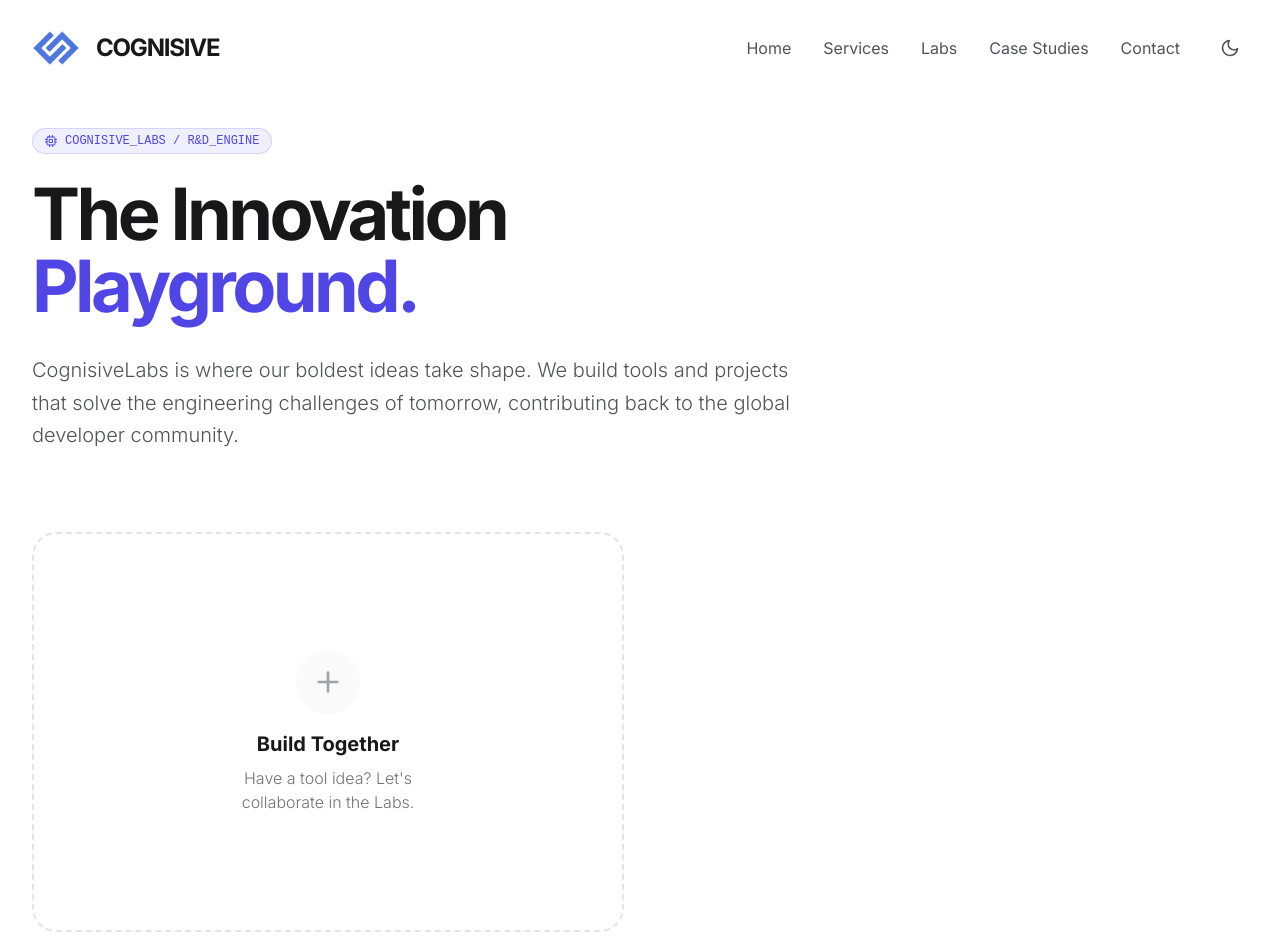
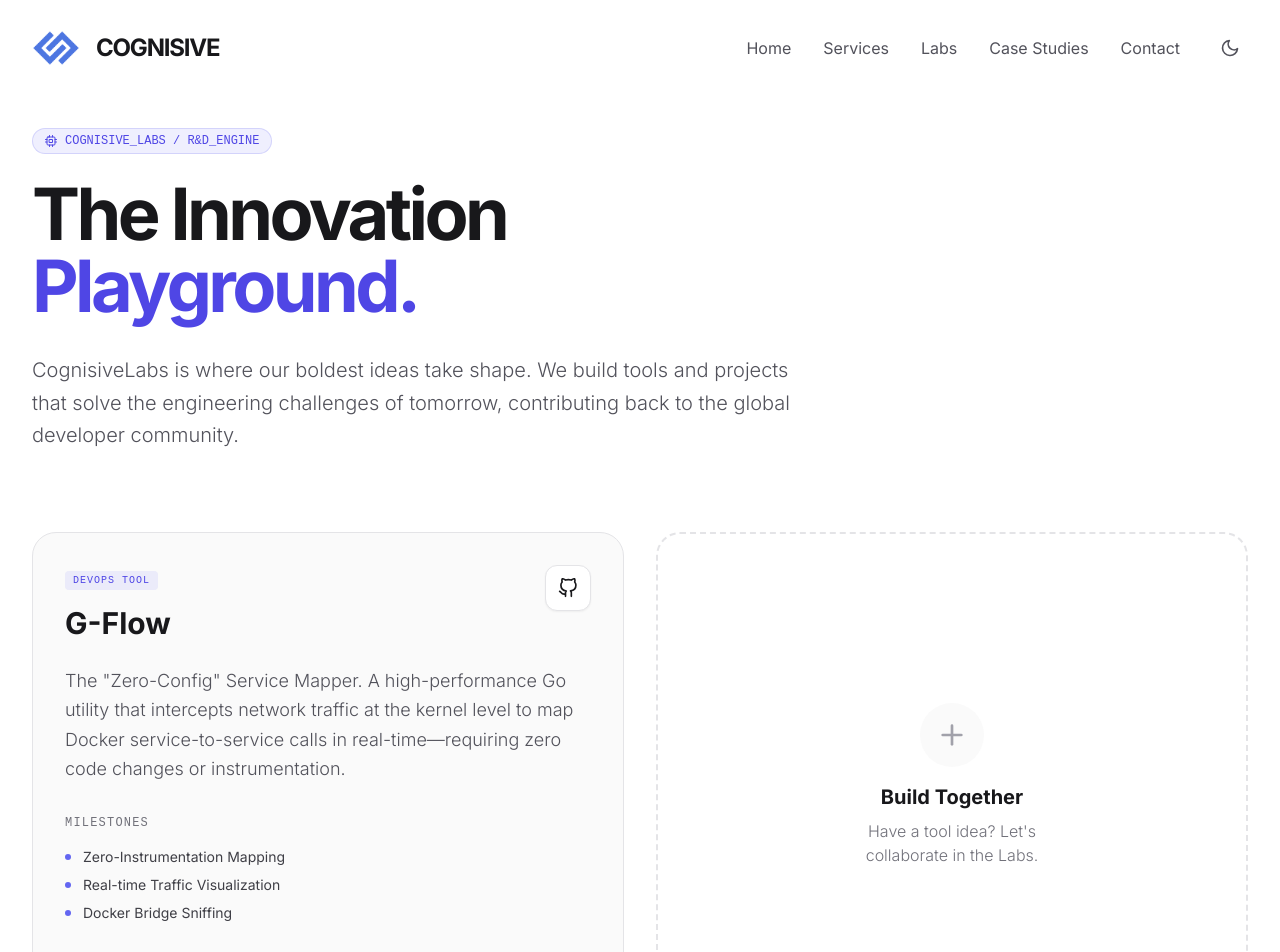
Before and after one commit to cognisivelabs/cognisivelabs.github.io, a Next.js app: page /projects in a window 1280 px wide. Shown: the top 952 px of the page. Built offline with nearby package versions, Linux system fonts and the light colour scheme.

Commit message:
feat(labs): add G-Flow project to labs page

```diff
--- a/app/projects/page.tsx
+++ b/app/projects/page.tsx
@@ -13,7 +13,17 @@ interface Project {
   achievements: string[];
 }
 
-const projects: Project[] = [];
+const projects: Project[] = [
+  {
+    title: 'G-Flow',
+    category: 'DevOps Tool',
+    description: 'The "Zero-Config" Service Mapper. A high-performance Go utility that intercepts network traffic at the kernel level to map Docker service-to-service calls in real-time—requiring zero code changes or instrumentation.',
+    tech: ['Go', 'Packet Sniffing', 'Docker SDK', 'Next.js'],
+    github: 'https://github.com/cognisivelabs/g-flow',
+    status: 'IN-PROGRESS',
+    achievements: ['Zero-Instrumentation Mapping', 'Real-time Traffic Visualization', 'Docker Bridge Sniffing']
+  }
+];
 
 export default function LabsPage() {
   return (
```
